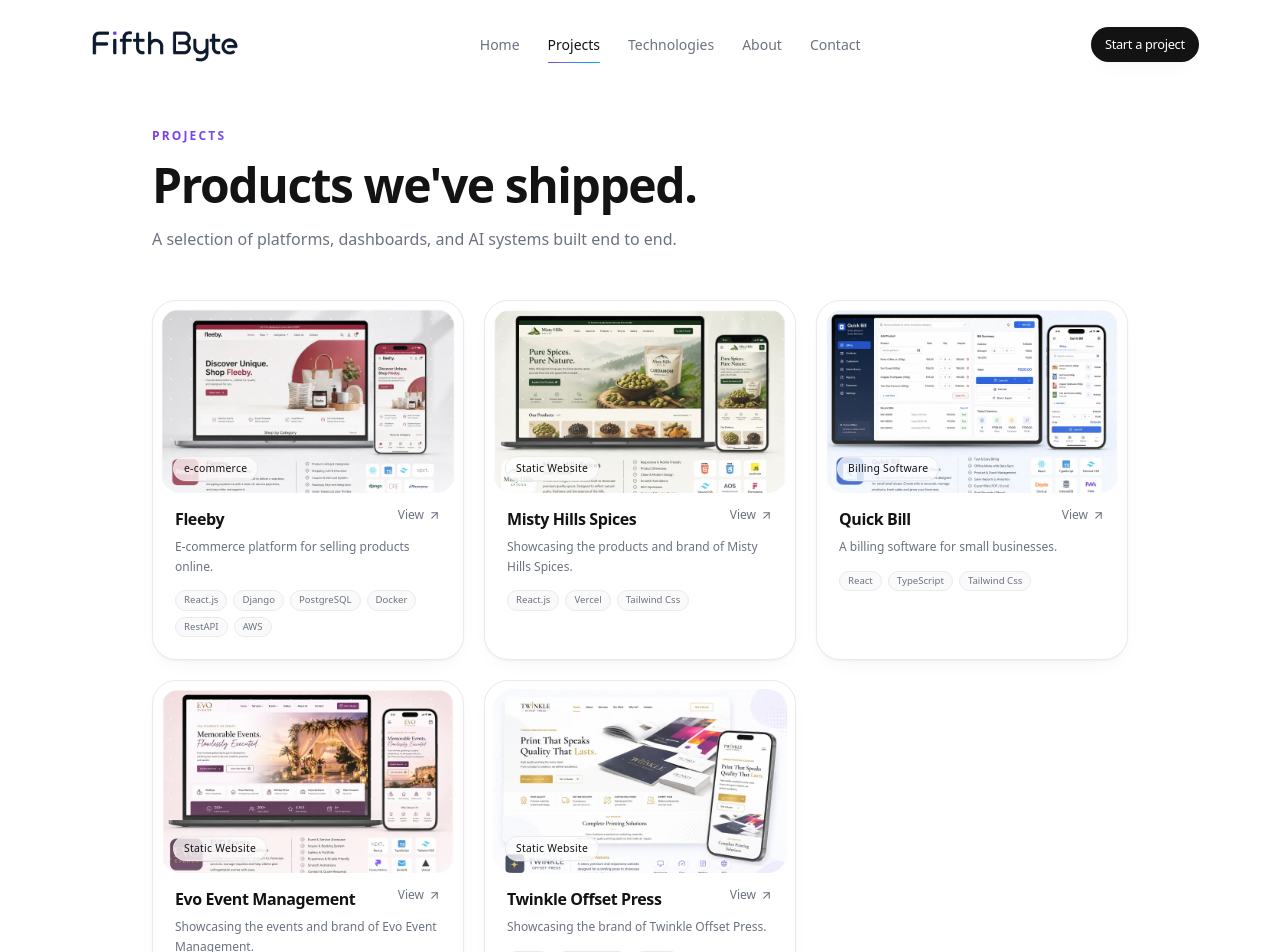
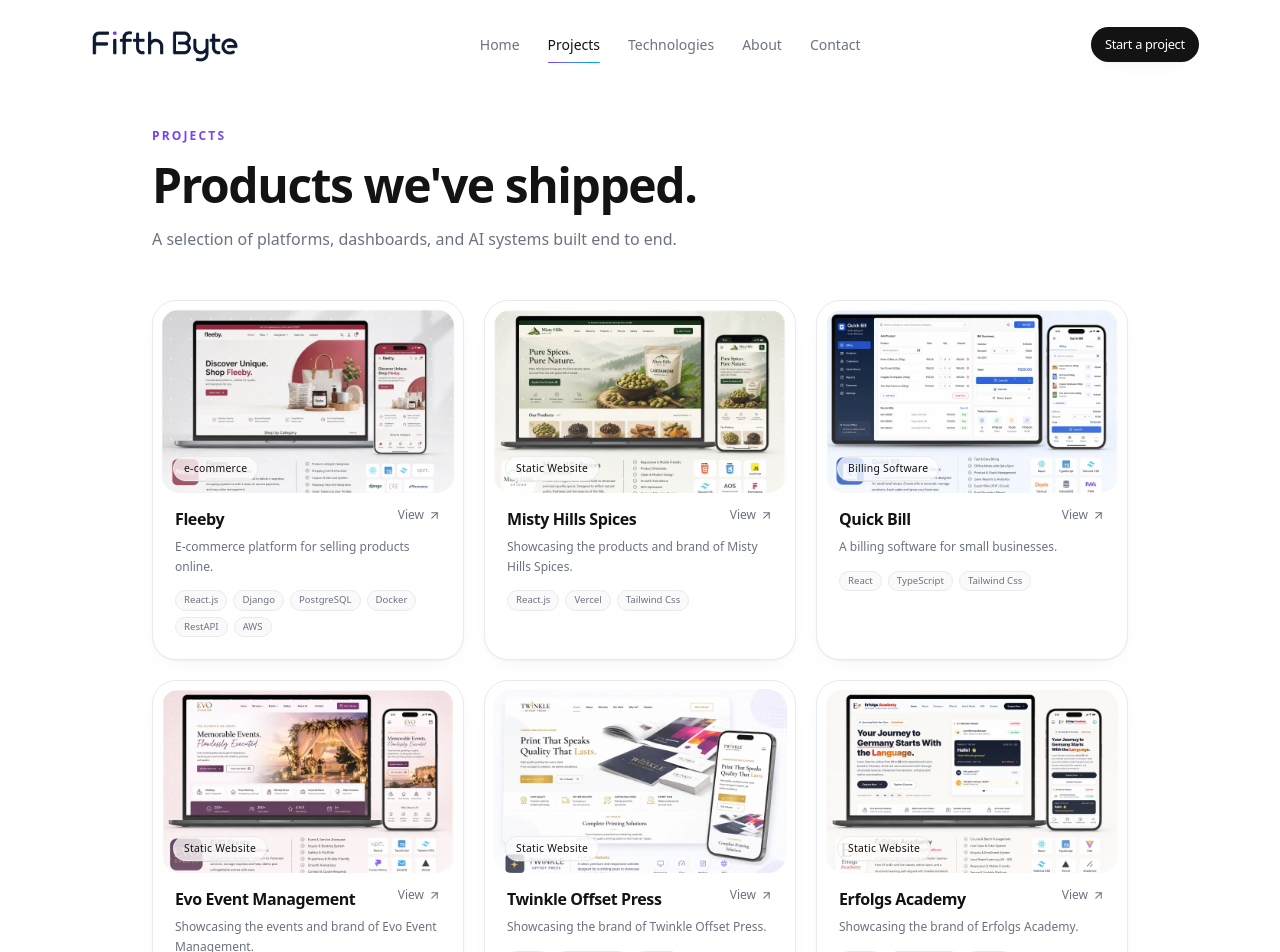
Before and after one commit to FifthByte/fifthbyte.in, a React (Vite) app: page /projects in a window 1280 px wide. Shown: the top 952 px of the page. Built offline with nearby package versions, Linux system fonts and the light colour scheme.

Commit message:
feat: add Erfolgs Academy project data and associated imagery

```diff
--- a/src/data/projects.ts
+++ b/src/data/projects.ts
@@ -62,4 +62,14 @@
     image:"/twinkle.webp",
     url:"https://twinkleoffset.shop/"
   },
+  {
+    slug: "Erfolgsacademy",
+    name: "Erfolgs Academy",
+    category: "Static Website",
+    description: "Showcasing the brand of Erfolgs Academy.",
+    tags: ["React", "Tailwind Css", "Vercel"],
+    gradient: "from-blue/60 via-violet/55 to-cyan/60",
+    image: "/erfolgs.webp",
+    url: "https://www.erfolgsacademy.com/"
+  },
 ];
```
Also changed, not shown: public/erfolgs.webp (added).
